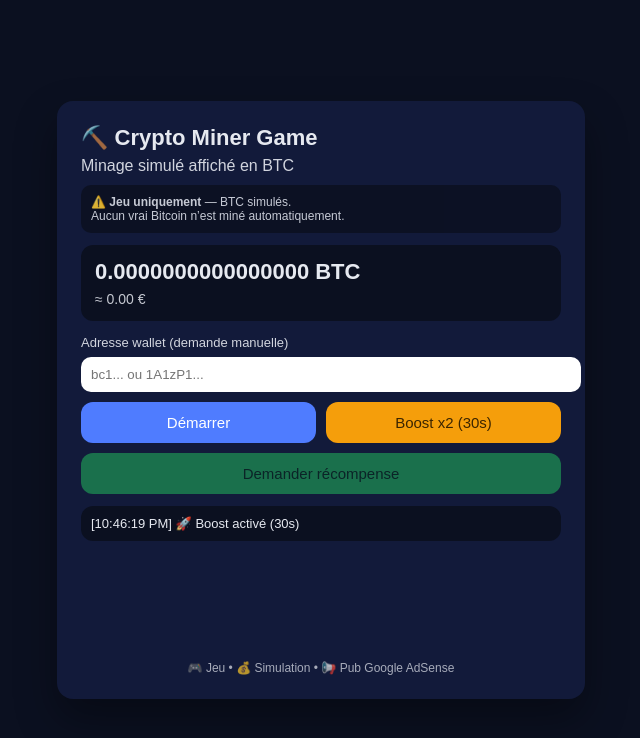
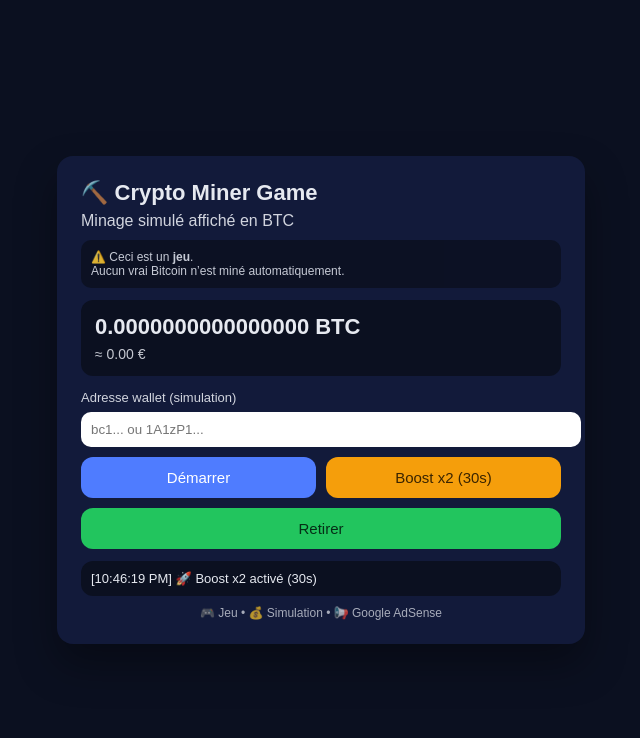
Before and after one commit to nathanaelvaury13-boop/nathanaelvaury13-boop.github.io, a plain HTML site: page index.html in a window 1280 px wide. Both pictures are taken after a click on the button "Boost x2 (30s)". Shown: the whole page, without its empty margins (319-959 px from the left). Drawn offline with Linux system fonts and the light colour scheme.

Commit message:
Refactor HTML structure and update labels

```diff
--- a/index.html
+++ b/index.html
@@ -3,10 +3,9 @@
 <head>
 <meta charset="UTF-8">
 <meta name="viewport" content="width=device-width, initial-scale=1.0">
+<title>Crypto Miner – Jeu BTC simulé</title>
 
-<title>Crypto Miner Game – BTC simulés</title>
-
-<!-- ✅ GOOGLE ADSENSE NORMAL (PAS AMP) -->
+<!-- GOOGLE ADSENSE -->
 <script async
   src="https://pagead2.googlesyndication.com/pagead/js/adsbygoogle.js?client=ca-pub-4240731940121790"
   crossorigin="anonymous"></script>
@@ -48,7 +47,16 @@ p{opacity:.9;margin:0 0 10px}
 }
 .btc{font-size:22px;font-weight:700}
 .eur{font-size:14px;opacity:.85;margin-top:6px}
-.row{display:flex;gap:10px;flex-wrap:wrap;margin-top:10px}
+label{font-size:13px;opacity:.9}
+input{
+  width:100%;
+  margin-top:6px;
+  padding:10px;
+  border-radius:10px;
+  border:0;
+  outline:none
+}
+.row{display:flex;gap:10px;margin-top:10px}
 button{
   flex:1;
   border:0;
@@ -60,7 +68,6 @@ button{
 .start{background:#4f7cff;color:white}
 .boost{background:#f59e0b;color:#3b2500}
 .withdraw{background:#22c55e;color:#052e16}
-.withdraw[disabled]{opacity:.5;cursor:not-allowed}
 .log{
   margin-top:12px;
   background:#0b1020;
@@ -70,21 +77,18 @@ button{
   max-height:150px;
   overflow:auto
 }
-label{font-size:13px;opacity:.9}
-input{
-  width:100%;
-  margin-top:6px;
-  padding:10px;
-  border-radius:10px;
-  border:0;
-  outline:none
-}
-.ad-container{
+.adsense{
+  display:none;
   margin-top:20px;
   min-height:90px;
   text-align:center
 }
-.foot{margin-top:10px;font-size:12px;opacity:.7;text-align:center}
+.foot{
+  margin-top:10px;
+  font-size:12px;
+  opacity:.7;
+  text-align:center
+}
 </style>
 </head>
 
@@ -95,7 +99,7 @@ input{
 <p>Minage simulé affiché en BTC</p>
 
 <div class="legal">
-⚠️ <strong>Jeu uniquement</strong> — BTC simulés.<br>
+⚠️ Ceci est un <strong>jeu</strong>.<br>
 Aucun vrai Bitcoin n’est miné automatiquement.
 </div>
 
@@ -104,8 +108,8 @@ Aucun vrai Bitcoin n’est miné automatiquement.
   <div class="eur" id="eur">≈ 0.00 €</div>
 </div>
 
-<label>Adresse wallet (demande manuelle)</label>
-<input type="text" id="wallet" placeholder="bc1... ou 1A1zP1...">
+<label>Adresse wallet (simulation)</label>
+<input type="text" id="wallet" placeholder="bc1... ou 1A1zP1..." />
 
 <div class="row">
   <button class="start" id="startBtn">Démarrer</button>
@@ -113,13 +117,13 @@ Aucun vrai Bitcoin n’est miné automatiquement.
 </div>
 
 <div class="row">
-  <button class="withdraw" id="rewardBtn" disabled>Demander récompense</button>
+  <button class="withdraw" id="rewardBtn">Retirer</button>
 </div>
 
 <div class="log" id="log"></div>
 
-<!-- ✅ PUB GOOGLE (NE DEFORME PAS LE SITE) -->
-<div class="ad-container">
+<!-- PUB GOOGLE -->
+<div class="adsense">
   <ins class="adsbygoogle"
     style="display:block"
     data-ad-client="ca-pub-4240731940121790"
@@ -129,7 +133,7 @@ Aucun vrai Bitcoin n’est miné automatiquement.
 </div>
 
 <div class="foot">
-🎮 Jeu • 💰 Simulation • 📢 Pub Google AdSense
+🎮 Jeu • 💰 Simulation • 📢 Google AdSense
 </div>
 
 </div>
@@ -137,7 +141,6 @@ Aucun vrai Bitcoin n’est miné automatiquement.
 <script>
 // ================= CONFIG =================
 const BTC_TO_EUR = 60000;
-const LIMIT = 0.03;
 const INTERVAL = 300;
 const REWARD_MIN = 0.00000000001;
 const REWARD_MAX = 0.0000000001;
@@ -149,7 +152,6 @@ let boost = false;
 
 const btcEl = document.getElementById("btc");
 const eurEl = document.getElementById("eur");
-const rewardBtn = document.getElementById("rewardBtn");
 const logEl = document.getElementById("log");
 
 // ================= FONCTIONS =================
@@ -161,7 +163,6 @@ function log(msg){
 function updateUI(){
   btcEl.textContent = balance.toFixed(16) + " BTC";
   eurEl.textContent = "≈ " + (balance * BTC_TO_EUR).toFixed(2) + " €";
-  rewardBtn.disabled = balance < LIMIT;
   localStorage.setItem("btc_sim", balance);
 }
 
@@ -186,22 +187,25 @@ document.getElementById("startBtn").onclick = () => {
 document.getElementById("boostBtn").onclick = () => {
   if(boost) return;
   boost = true;
-  log("🚀 Boost activé (30s)");
+  log("🚀 Boost x2 activé (30s)");
   setTimeout(() => {
     boost = false;
     log("⏱️ Boost terminé");
   }, 30000);
 };
 
-// ================= DEMANDE =================
+// ================= RETRAIT (SANS LIMITE) =================
 document.getElementById("rewardBtn").onclick = () => {
-  log("📩 Demande envoyée (manuelle)");
+  log("📩 Retrait simulé effectué");
   balance = 0;
   updateUI();
 };
 
 // ================= ADSENSE =================
-(adsbygoogle = window.adsbygoogle || []).push({});
+setTimeout(() => {
+  document.querySelector(".adsense").style.display = "block";
+  (adsbygoogle = window.adsbygoogle || []).push({});
+}, 60000);
 
 // ================= INIT =================
 updateUI();
```
